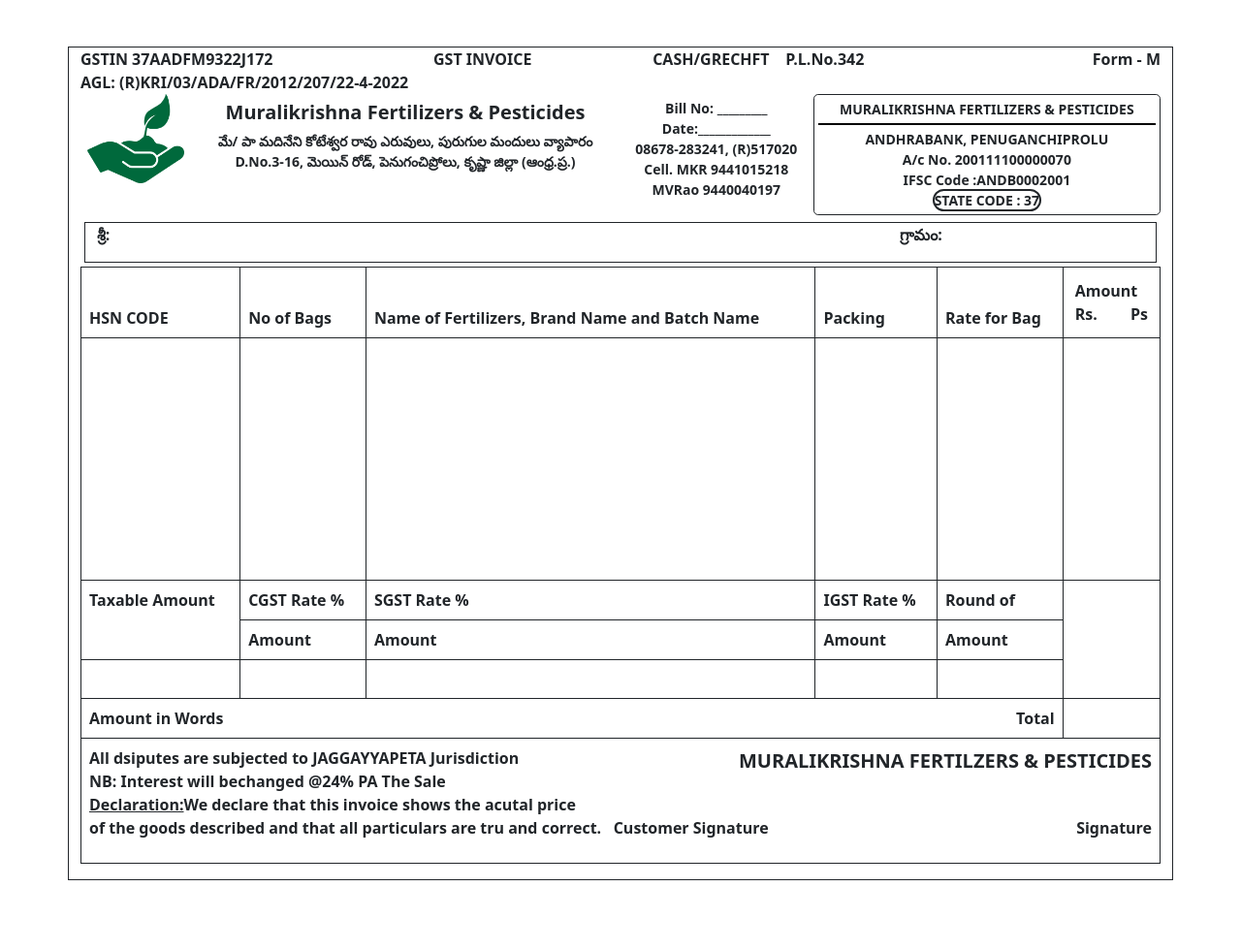
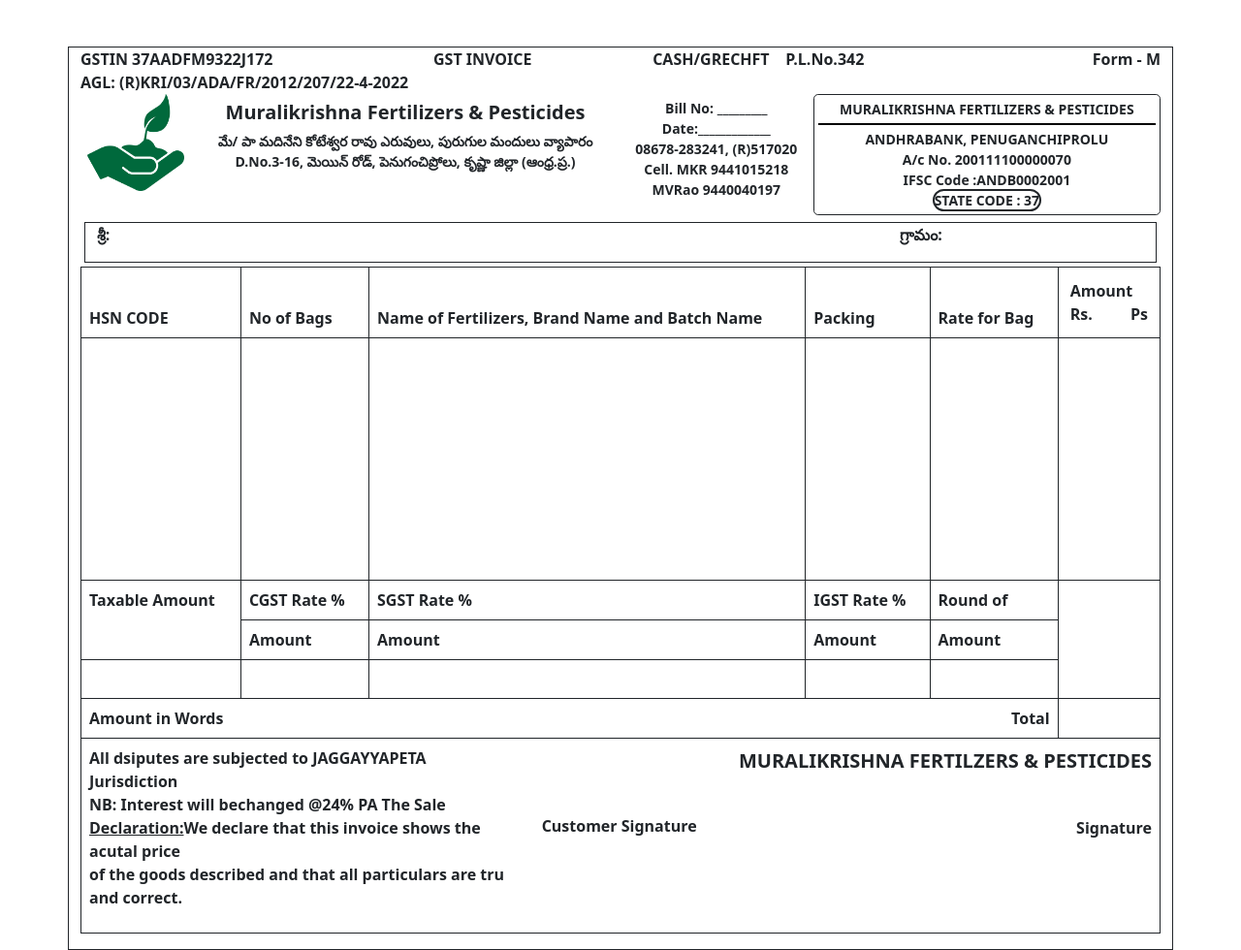
Before and after one commit to Santhamani/billpage_template, a plain HTML site: page index.html in a window 1280 px wide. Shown: the whole page at 97% size. Before the commit the page ends 908 px from the top, so only its background shows below. Drawn offline with nearby package versions, Linux system fonts and the light colour scheme.

Commit message:
modify image and footer

```diff
--- a/css/styles.css
+++ b/css/styles.css
@@ -22,3 +22,6 @@
      border: thin solid #000;
      opacity: 1;
  }
+ .sign{
+ 	margin-top: 70px;
+ }
--- a/index.html
+++ b/index.html
@@ -4,6 +4,7 @@
     <!-- Required meta tags -->
     <meta charset="utf-8">
     <meta name="viewport" content="width=device-width, initial-scale=1">
+    <link rel="icon" href="images/fertilizer-logo.png" type="image/png" sizes="16x16">
 
     <!-- Bootstrap CSS -->
     <link href="https://cdn.jsdelivr.net/npm/bootstrap@5.0.1/dist/css/bootstrap.min.css" rel="stylesheet" integrity="sha384-+0n0xVW2eSR5OomGNYDnhzAbDsOXxcvSN1TPprVMTNDbiYZCxYbOOl7+AMvyTG2x" crossorigin="anonymous">
@@ -38,7 +39,7 @@
 							</tr>
 							<tr class="text-center">
 								<td class="detail-td">
-									<img class="img-fluid" src="images/fertilizer-logo.png" alt="Fetilizer and Pesticides" width="100px" height="100px" />
+									<img class="" src="images/fertilizer-logo.png" alt="Fetilizer and Pesticides" width="100px" height="100px" />
 								</td>
 								<td class="detail-td">
 
@@ -127,15 +128,20 @@
 	  						</tr>
 	  						<tr>
 	  							<td colspan="6">
-	  								<div class="fs-6 fw-bold text-start">
-	  									<p>
-										<span class="fs-5 text-uppercase text-end float-end">Muralikrishna Fertilzers &amp; Pesticides</span>
+	  								<div class="row fw-bold">
+	  									<div class="col-5"><p>
 	  									All dsiputes are subjected to JAGGAYYAPETA Jurisdiction<br />
 	  									NB: Interest will bechanged @24% PA The Sale<br />
-	  									<u>Declaration:</u>We declare that this invoice shows the acutal price <br /><span class="float-end fw-bold">Signature</span>
-	  									of the goods described and that all particulars are tru and correct.&nbsp;&nbsp;&nbsp;<span class="fs-6">Customer Signature</span>
-	  									</p>
+	  									<u>Declaration:</u>We declare that this invoice shows the acutal price <br />
+	  									of the goods described and that all particulars are tru and correct.&nbsp;&nbsp;&nbsp;
+	  									</div>
+	  									<div class="col-2 fs-6 align-text-bottom sign">Customer Signature</div>
+	  									<div class="col-5">
+	  										<span class="fs-5 text-uppercase text-end float-end">Muralikrishna Fertilzers &amp; Pesticides</span><br /><br /><br />
+	  										<span class="float-end fw-bold">Signature</span>
+	  									</div>
 	  								</div>
+
 
 	  							</td>
 	  						</tr>
```
